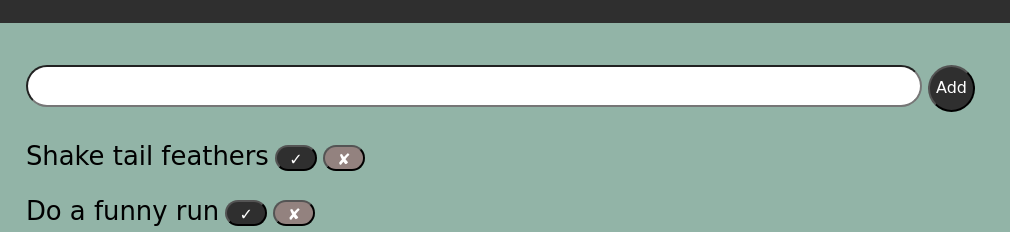
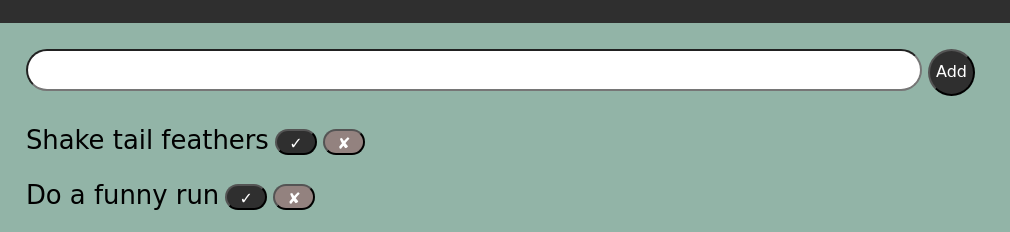
Before and after one commit to fac18/week2-BDIM-fiasco, a website: page index.html in a window 1280 px wide. Shown: the part 169-401 px from the top of the page, 0-1010 px from the left. Drawn offline with Linux system fonts and the light colour scheme; a web font is replaced by a local one.

Commit message:
further tinkering with input form margins

```diff
--- a/style.css
+++ b/style.css
@@ -161,7 +161,7 @@ li {
   flex: row nowrap;
   justify-content: left;
   align-items: flex-start;
-  margin-top: var(--space-m);
+  /* margin-top: var(--space-m); */
   margin-bottom: var(--space-l);
 }
 
```
